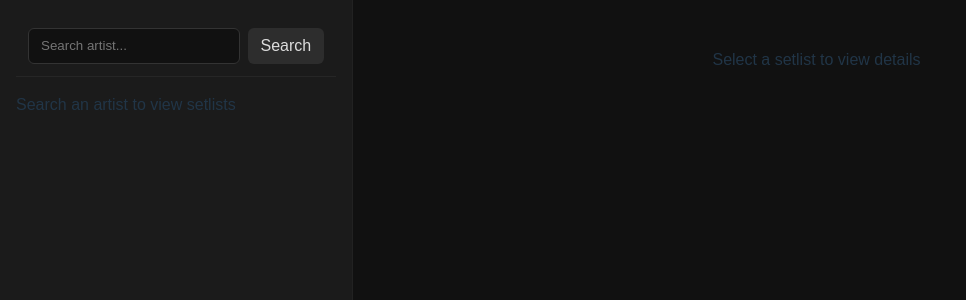
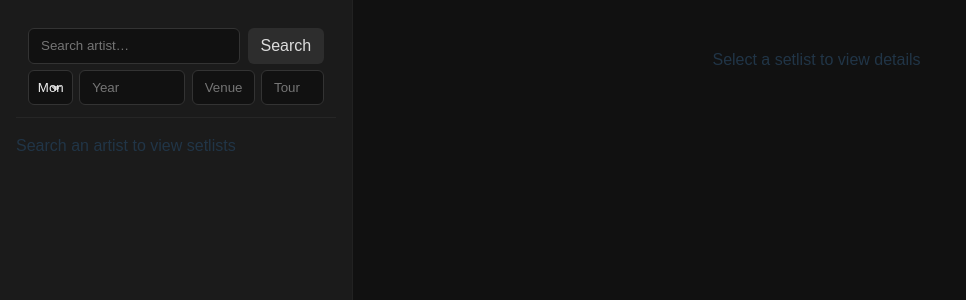
Before and after one commit to PtrC7/setlist-to-playlist, a React (Vite) app in the folder setlist-to-playlist-app/: page / in a window 1280 px wide. Shown: the top 300 px of the page, without its empty margins (0-966 px from the left). Built offline with nearby package versions, Linux system fonts and the light colour scheme.

Commit message:
Added search filtering

```diff
--- a/setlist-to-playlist-app/src/App.css
+++ b/setlist-to-playlist-app/src/App.css
@@ -57,6 +57,31 @@
   cursor: pointer;
 }
 .artist-search button:hover { background:#383838; }
+
+.artist-search select {
+  width: 75%;
+  padding: 0.55rem 0.55rem;
+  border: 1px solid #333;
+  border-radius: 6px;
+  background-color: #111;
+  color: #eee;
+  appearance: none;
+  -webkit-appearance: none;
+  -moz-appearance: none;
+  cursor: pointer;
+}
+
+/* Cursor */
+.artist-search select {
+  background-image:
+    linear-gradient(45deg, transparent 50%, #aaa 50%),
+    linear-gradient(135deg, #aaa 50%, transparent 50%);
+  background-position:
+    calc(100% - 16px) 55%,
+    calc(100% - 11px) 55%;
+  background-size: 5px 5px, 5px 5px;
+  background-repeat: no-repeat;
+}
 
 .artist-dropdown {
   position: absolute;
--- a/setlist-to-playlist-app/src/components/ArtistSearch.jsx
+++ b/setlist-to-playlist-app/src/components/ArtistSearch.jsx
@@ -5,6 +5,11 @@ export default function ArtistSearch({ onSelectArtist }) {
   const [results, setResults] = useState([]);
   const [loading, setLoading] = useState(false);
   const [showDropdown, setShowDropdown] = useState(false);
+
+  const [month, setMonth] = useState("");
+  const [year, setYear] = useState("");
+  const [venue, setVenue] = useState("");
+  const [tour, setTour] = useState("");
 
   const handleSearch = async (e) => {
     e.preventDefault();
@@ -25,7 +30,16 @@ export default function ArtistSearch({ onSelectArtist }) {
   };
 
   const handleSelect = (artist) => {
-    onSelectArtist(artist);
+    onSelectArtist({
+      ...artist,
+      filters: {
+        month,
+        year,
+        venue,
+        tour,
+      },
+    });
+
     setResults([]);
     setShowDropdown(false);
     setQuery(artist.name);
@@ -36,15 +50,46 @@ export default function ArtistSearch({ onSelectArtist }) {
       <form onSubmit={handleSearch}>
         <input
           type="text"
-          placeholder="Search artist..."
+          placeholder="Search artist…"
           value={query}
           onChange={(e) => setQuery(e.target.value)}
-          onFocus={() => results.length > 0 && setShowDropdown(true)}
         />
         <button type="submit">Search</button>
       </form>
 
-      {loading && <p>Loading...</p>}
+      <div style={{ display: "flex", gap: "0.4rem", marginTop: "0.4rem" }}>
+        <select value={month} onChange={(e) => setMonth(e.target.value)}>
+          <option value="">Month</option>
+          {["Jan","Feb","Mar","Apr","May","Jun","Jul","Aug","Sep","Oct","Nov","Dec"]
+            .map((m, i) => (
+              <option key={m} value={i + 1}>{m}</option>
+          ))}
+        </select>
+
+        <input
+          type="number"
+          placeholder="Year"
+          value={year}
+          onChange={(e) => setYear(e.target.value)}
+          style={{ width: "80px" }}
+        />
+
+        <input
+          type="text"
+          placeholder="Venue"
+          value={venue}
+          onChange={(e) => setVenue(e.target.value)}
+        />
+
+        <input
+          type="text"
+          placeholder="Tour"
+          value={tour}
+          onChange={(e) => setTour(e.target.value)}
+        />
+      </div>
+
+      {loading && <p>Loading…</p>}
 
       {showDropdown && results.length > 0 && (
         <ul className="artist-dropdown">
--- a/setlist-to-playlist-app/src/components/SetlistList.jsx
+++ b/setlist-to-playlist-app/src/components/SetlistList.jsx
@@ -29,7 +29,14 @@ export default function SetlistList({ artist, onSelectSetlist }) {
   useEffect(() => {
     if (!artist) return;
     setLoading(true);
-    fetch(`/api/artists/${artist.mbid}/setlists`)
+    const params = new URLSearchParams({
+      pages: 10,
+      month: artist.filters?.month || "",
+      year: artist.filters?.year || "",
+      venue: artist.filters?.venue || "",
+      tour: artist.filters?.tour || "",
+    });
+    fetch(`/api/artists/${artist.mbid}/setlists?${params}`)
       .then((res) => res.json())
       .then((data) => {
         if (data.success) setSetlists(data.data);
@@ -37,6 +44,26 @@ export default function SetlistList({ artist, onSelectSetlist }) {
       .catch((err) => console.error("Error fetching setlists:", err))
       .finally(() => setLoading(false));
   }, [artist]);
+
+  const filteredSetlists = useMemo(() => {
+    if (!artist?.filters) return setlists;
+
+    const { month, year, venue, tour } = artist.filters;
+
+    return setlists.filter((s) => {
+      const dt = parseSetlistDate(s.date);
+      if (!dt) return false;
+
+      if (month && dt.getMonth() + 1 !== Number(month)) return false;
+      if (year && dt.getFullYear() !== Number(year)) return false;
+      if (venue && !s.venue?.toLowerCase().includes(venue.toLowerCase()))
+        return false;
+      if (tour && !s.tour?.toLowerCase().includes(tour.toLowerCase()))
+        return false;
+
+      return true;
+    });
+  }, [setlists, artist]);
 
   const today = useMemo(() => {
     const t = new Date();
@@ -58,7 +85,7 @@ export default function SetlistList({ artist, onSelectSetlist }) {
       {loading && <p className="muted">Loading…</p>}
 
       <ul className="setlist-ul">
-        {setlists.map((s) => {
+        {filteredSetlists.map((s) => {
           const dt = parseSetlistDate(s.date);
           const isFuture = dt ? dt.getTime() > today.getTime() : false;
           const formattedDate = formatDatePretty(dt);
```
Also changed, not shown: 2 other files (tests, documents, lock files or other folders).
